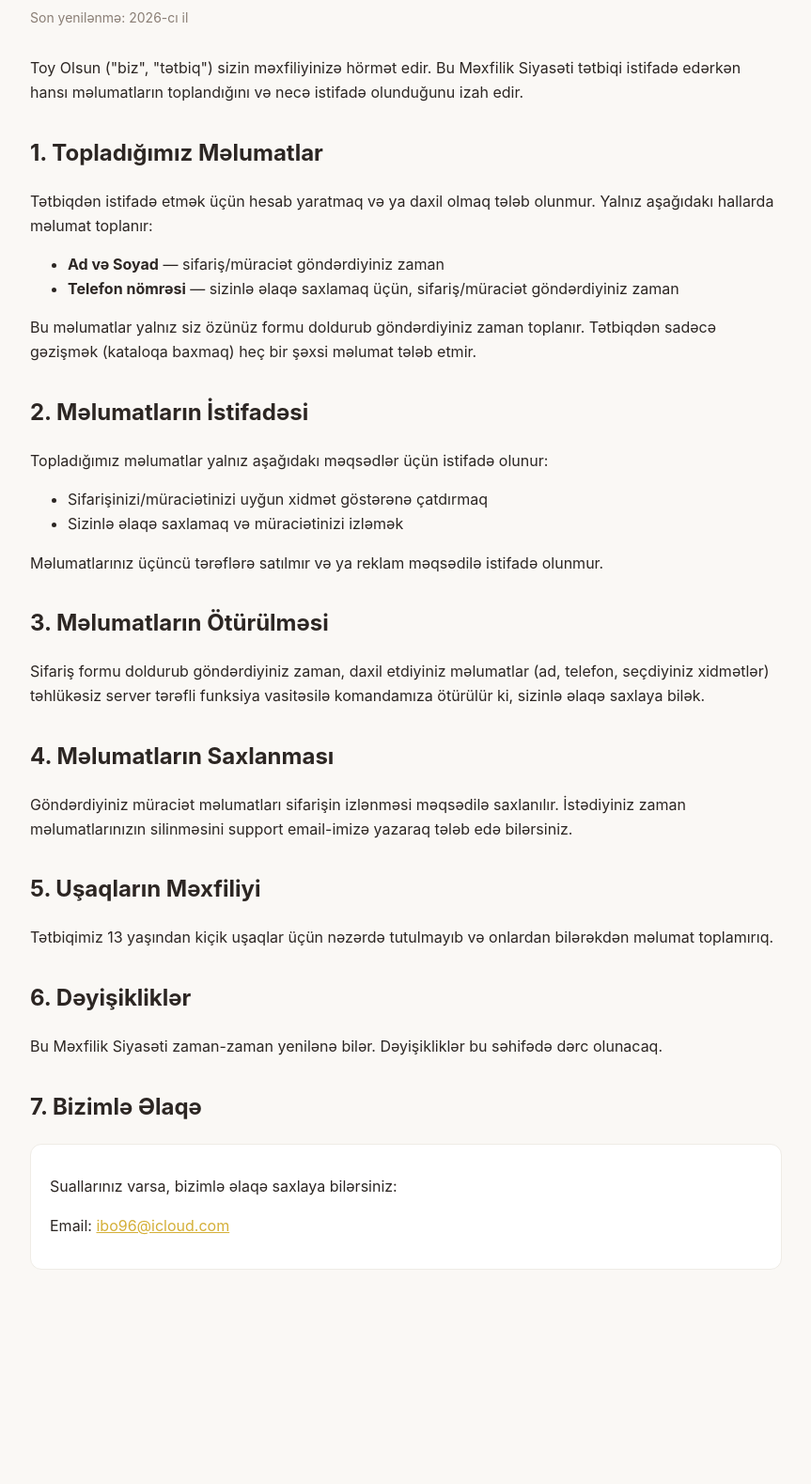
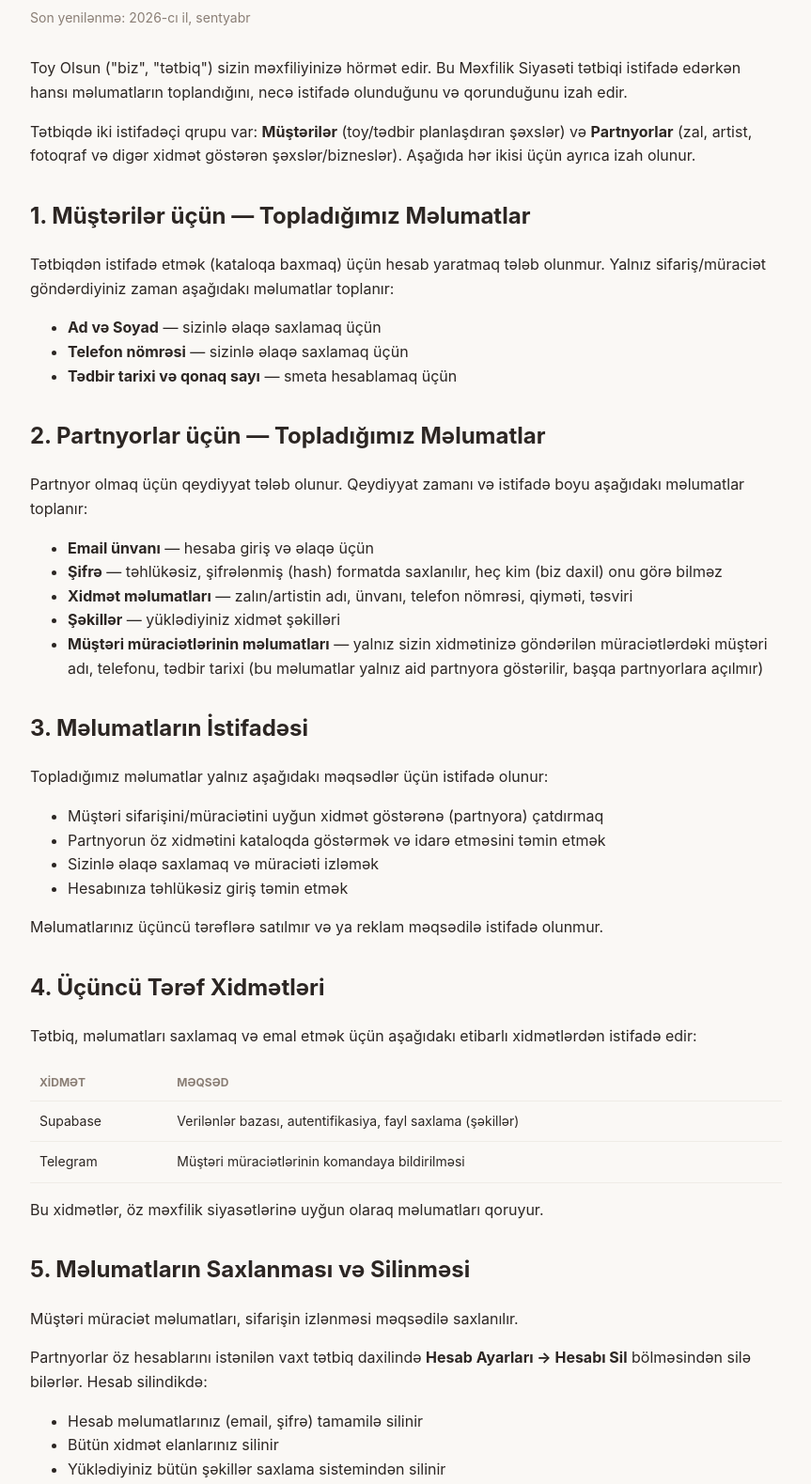
Before and after one commit to atitor1401-svg/ToyOlsun, a website: page index.html in a window 1280 px wide. Shown: the part 140-1719 px from the top of the page at 94% size, without its empty margins (208-1071 px from the left). Before the commit the page ends 1531 px from the top, so only its background shows below. Drawn offline with Linux system fonts and the light colour scheme.

Commit message:
Update index.html

```diff
--- a/index.html
+++ b/index.html
@@ -38,44 +38,87 @@
         padding: 16px 20px;
         margin-top: 20px;
     }
+    table {
+        width: 100%;
+        border-collapse: collapse;
+        margin: 16px 0;
+    }
+    th, td {
+        text-align: left;
+        padding: 10px;
+        border-bottom: 1px solid #EFECE6;
+        font-size: 14px;
+    }
+    th {
+        color: #8A7E75;
+        text-transform: uppercase;
+        font-size: 12px;
+    }
 </style>
 </head>
 <body>
 
 <h1>Toy Olsun — Məxfilik Siyasəti</h1>
-<p class="updated">Son yenilənmə: 2026-cı il</p>
+<p class="updated">Son yenilənmə: 2026-cı il, sentyabr</p>
 
-<p>Toy Olsun ("biz", "tətbiq") sizin məxfiliyinizə hörmət edir. Bu Məxfilik Siyasəti tətbiqi istifadə edərkən hansı məlumatların toplandığını və necə istifadə olunduğunu izah edir.</p>
+<p>Toy Olsun ("biz", "tətbiq") sizin məxfiliyinizə hörmət edir. Bu Məxfilik Siyasəti tətbiqi istifadə edərkən hansı məlumatların toplandığını, necə istifadə olunduğunu və qorunduğunu izah edir.</p>
 
-<h2>1. Topladığımız Məlumatlar</h2>
-<p>Tətbiqdən istifadə etmək üçün hesab yaratmaq və ya daxil olmaq tələb olunmur. Yalnız aşağıdakı hallarda məlumat toplanır:</p>
+<p>Tətbiqdə iki istifadəçi qrupu var: <strong>Müştərilər</strong> (toy/tədbir planlaşdıran şəxslər) və <strong>Partnyorlar</strong> (zal, artist, fotoqraf və digər xidmət göstərən şəxslər/bizneslər). Aşağıda hər ikisi üçün ayrıca izah olunur.</p>
+
+<h2>1. Müştərilər üçün — Topladığımız Məlumatlar</h2>
+<p>Tətbiqdən istifadə etmək (kataloqa baxmaq) üçün hesab yaratmaq tələb olunmur. Yalnız sifariş/müraciət göndərdiyiniz zaman aşağıdakı məlumatlar toplanır:</p>
 <ul>
-    <li><strong>Ad və Soyad</strong> — sifariş/müraciət göndərdiyiniz zaman</li>
-    <li><strong>Telefon nömrəsi</strong> — sizinlə əlaqə saxlamaq üçün, sifariş/müraciət göndərdiyiniz zaman</li>
+    <li><strong>Ad və Soyad</strong> — sizinlə əlaqə saxlamaq üçün</li>
+    <li><strong>Telefon nömrəsi</strong> — sizinlə əlaqə saxlamaq üçün</li>
+    <li><strong>Tədbir tarixi və qonaq sayı</strong> — smeta hesablamaq üçün</li>
 </ul>
-<p>Bu məlumatlar yalnız siz özünüz formu doldurub göndərdiyiniz zaman toplanır. Tətbiqdən sadəcə gəzişmək (kataloqa baxmaq) heç bir şəxsi məlumat tələb etmir.</p>
 
-<h2>2. Məlumatların İstifadəsi</h2>
+<h2>2. Partnyorlar üçün — Topladığımız Məlumatlar</h2>
+<p>Partnyor olmaq üçün qeydiyyat tələb olunur. Qeydiyyat zamanı və istifadə boyu aşağıdakı məlumatlar toplanır:</p>
+<ul>
+    <li><strong>Email ünvanı</strong> — hesaba giriş və əlaqə üçün</li>
+    <li><strong>Şifrə</strong> — təhlükəsiz, şifrələnmiş (hash) formatda saxlanılır, heç kim (biz daxil) onu görə bilməz</li>
+    <li><strong>Xidmət məlumatları</strong> — zalın/artistin adı, ünvanı, telefon nömrəsi, qiyməti, təsviri</li>
+    <li><strong>Şəkillər</strong> — yüklədiyiniz xidmət şəkilləri</li>
+    <li><strong>Müştəri müraciətlərinin məlumatları</strong> — yalnız sizin xidmətinizə göndərilən müraciətlərdəki müştəri adı, telefonu, tədbir tarixi (bu məlumatlar yalnız aid partnyora göstərilir, başqa partnyorlara açılmır)</li>
+</ul>
+
+<h2>3. Məlumatların İstifadəsi</h2>
 <p>Topladığımız məlumatlar yalnız aşağıdakı məqsədlər üçün istifadə olunur:</p>
 <ul>
-    <li>Sifarişinizi/müraciətinizi uyğun xidmət göstərənə çatdırmaq</li>
-    <li>Sizinlə əlaqə saxlamaq və müraciətinizi izləmək</li>
+    <li>Müştəri sifarişini/müraciətini uyğun xidmət göstərənə (partnyora) çatdırmaq</li>
+    <li>Partnyorun öz xidmətini kataloqda göstərmək və idarə etməsini təmin etmək</li>
+    <li>Sizinlə əlaqə saxlamaq və müraciəti izləmək</li>
+    <li>Hesabınıza təhlükəsiz giriş təmin etmək</li>
 </ul>
 <p>Məlumatlarınız üçüncü tərəflərə satılmır və ya reklam məqsədilə istifadə olunmur.</p>
 
-<h2>3. Məlumatların Ötürülməsi</h2>
-<p>Sifariş formu doldurub göndərdiyiniz zaman, daxil etdiyiniz məlumatlar (ad, telefon, seçdiyiniz xidmətlər) təhlükəsiz server tərəfli funksiya vasitəsilə komandamıza ötürülür ki, sizinlə əlaqə saxlaya bilək.</p>
+<h2>4. Üçüncü Tərəf Xidmətləri</h2>
+<p>Tətbiq, məlumatları saxlamaq və emal etmək üçün aşağıdakı etibarlı xidmətlərdən istifadə edir:</p>
+<table>
+<tr><th>Xidmət</th><th>Məqsəd</th></tr>
+<tr><td>Supabase</td><td>Verilənlər bazası, autentifikasiya, fayl saxlama (şəkillər)</td></tr>
+<tr><td>Telegram</td><td>Müştəri müraciətlərinin komandaya bildirilməsi</td></tr>
+</table>
+<p>Bu xidmətlər, öz məxfilik siyasətlərinə uyğun olaraq məlumatları qoruyur.</p>
 
-<h2>4. Məlumatların Saxlanması</h2>
-<p>Göndərdiyiniz müraciət məlumatları sifarişin izlənməsi məqsədilə saxlanılır. İstədiyiniz zaman məlumatlarınızın silinməsini support email-imizə yazaraq tələb edə bilərsiniz.</p>
+<h2>5. Məlumatların Saxlanması və Silinməsi</h2>
+<p>Müştəri müraciət məlumatları, sifarişin izlənməsi məqsədilə saxlanılır.</p>
+<p>Partnyorlar öz hesablarını istənilən vaxt tətbiq daxilində <strong>Hesab Ayarları → Hesabı Sil</strong> bölməsindən silə bilərlər. Hesab silindikdə:</p>
+<ul>
+    <li>Hesab məlumatlarınız (email, şifrə) tamamilə silinir</li>
+    <li>Bütün xidmət elanlarınız silinir</li>
+    <li>Yüklədiyiniz bütün şəkillər saxlama sistemindən silinir</li>
+</ul>
+<p>Bu əməliyyat geri qaytarıla bilməz.</p>
 
-<h2>5. Uşaqların Məxfiliyi</h2>
+<h2>6. Uşaqların Məxfiliyi</h2>
 <p>Tətbiqimiz 13 yaşından kiçik uşaqlar üçün nəzərdə tutulmayıb və onlardan bilərəkdən məlumat toplamırıq.</p>
 
-<h2>6. Dəyişikliklər</h2>
+<h2>7. Dəyişikliklər</h2>
 <p>Bu Məxfilik Siyasəti zaman-zaman yenilənə bilər. Dəyişikliklər bu səhifədə dərc olunacaq.</p>
 
-<h2>7. Bizimlə Əlaqə</h2>
+<h2>8. Bizimlə Əlaqə</h2>
 <div class="contact">
     <p>Suallarınız varsa, bizimlə əlaqə saxlaya bilərsiniz:</p>
     <p>Email: <a href="mailto:ibo96@icloud.com">ibo96@icloud.com</a></p>
```
